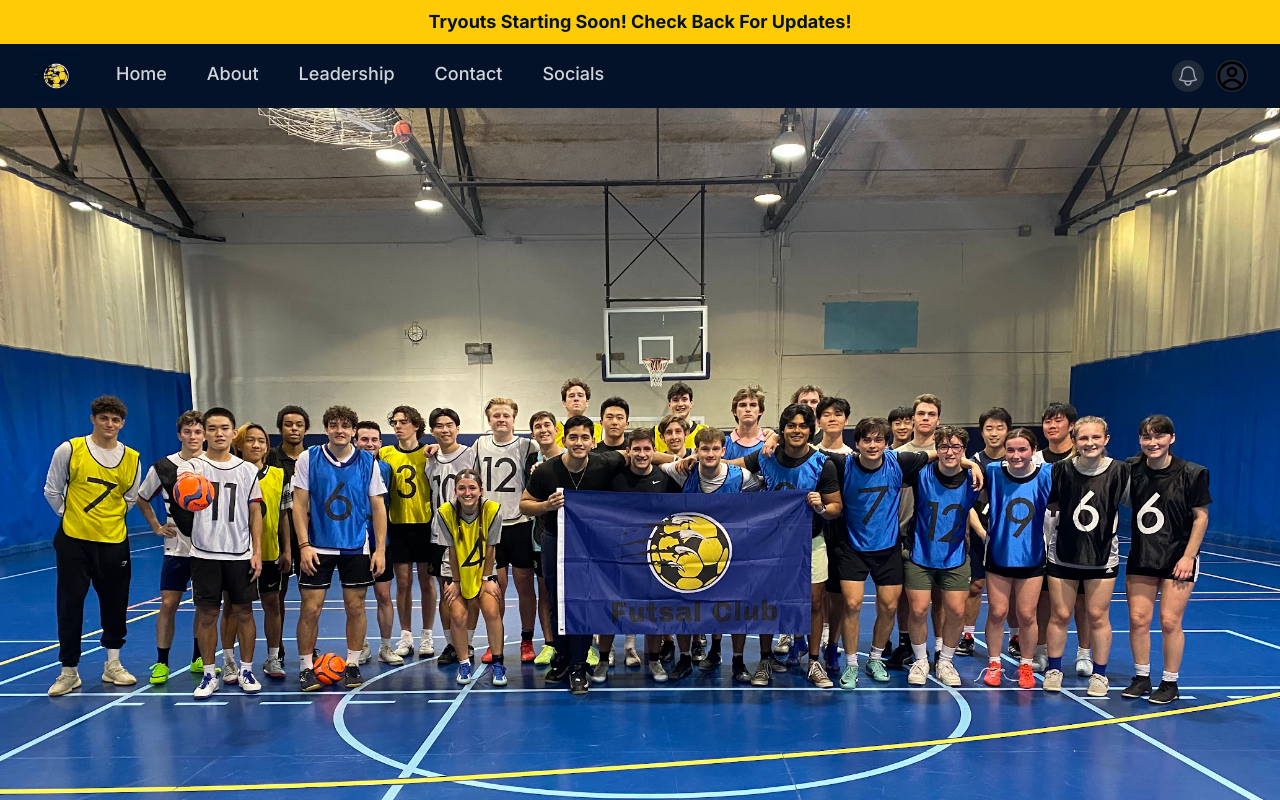
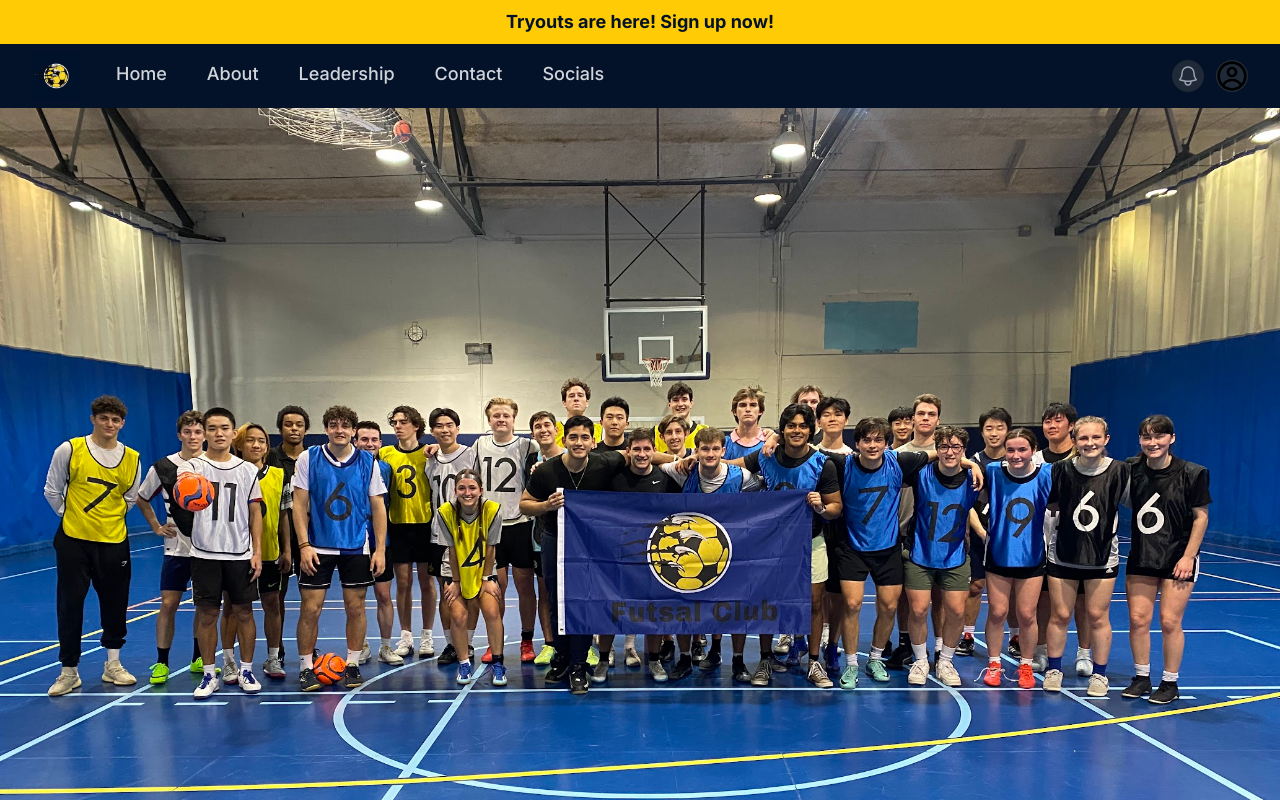
Before and after one commit to JosephManni/futsal-umich, a Next.js app: page / in a window 1280 px wide. Shown: the top 800 px of the page. Built offline with nearby package versions, Linux system fonts and the light colour scheme; no server answers.

Commit message:
add live tryouts

```diff
--- a/components/announcement.js
+++ b/components/announcement.js
@@ -4,7 +4,8 @@ export default function Announcement() {
   return (
     <div className="bg-maize text-darkblue py-2 text-center w-full">
       <p className="text-lg font-bold">
-        Tryouts Starting Soon! Check Back For Updates!
+        {/* Tryouts Starting Soon! Check Back For Updates! */}
+        Tryouts are here! <Link href="/players/portal">Sign up now!</Link>
       </p>
     </div>
   );
```
